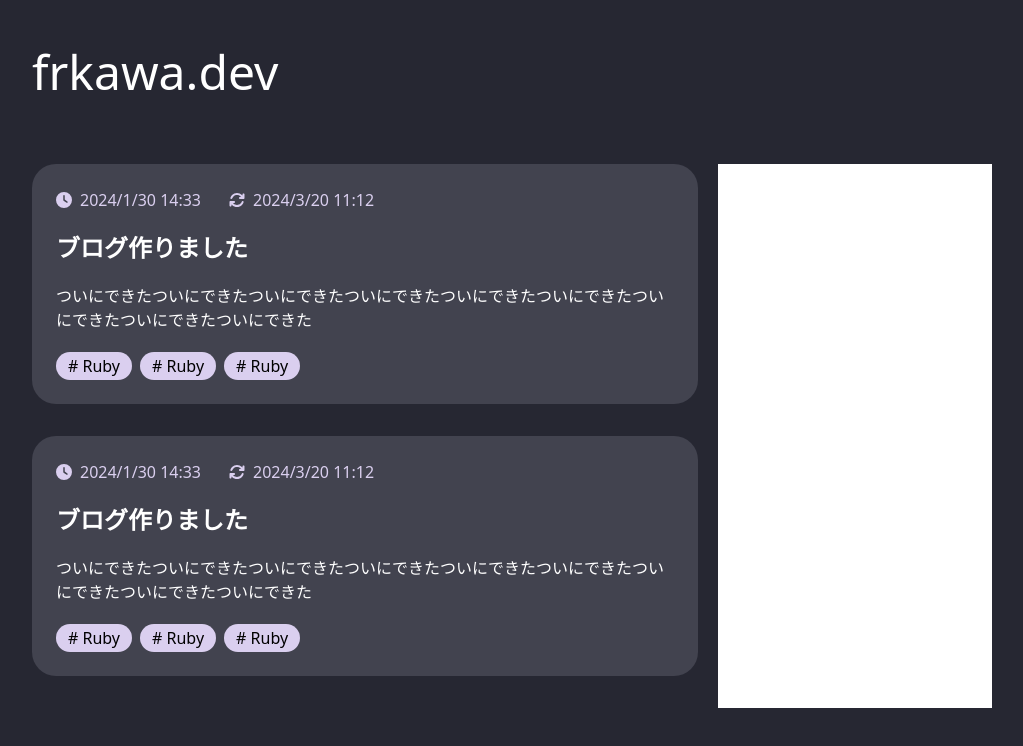
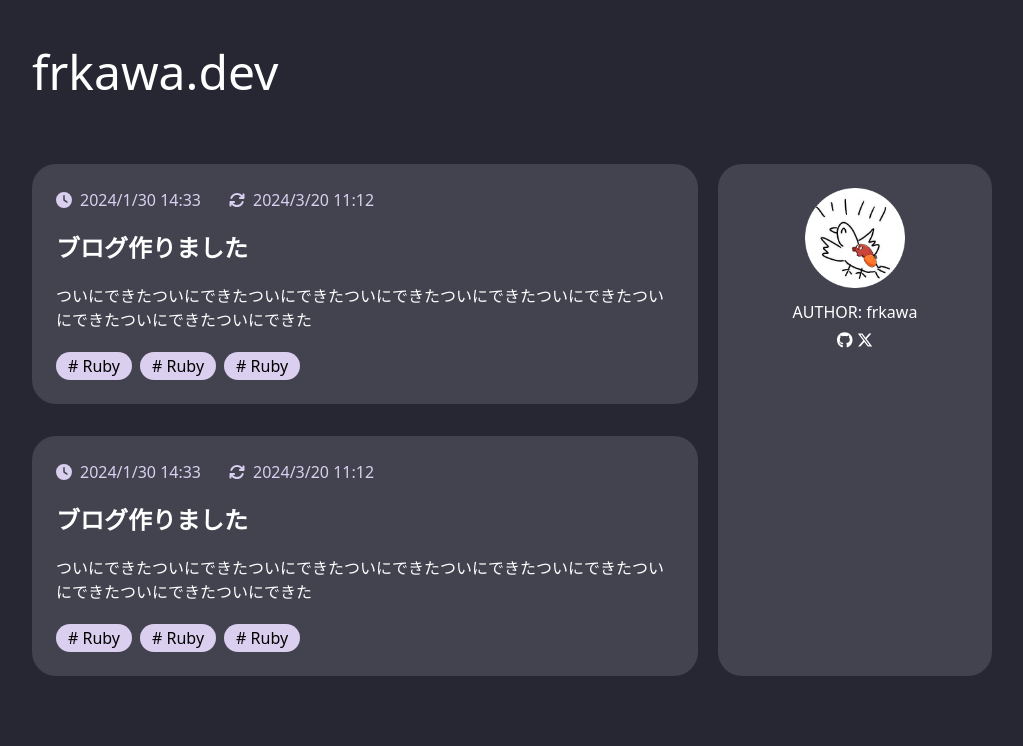
Before and after one commit to frkawa/frkawa-blog, a Next.js app in the folder next/: page / in a window 1280 px wide. Shown: the top 746 px of the page, without its empty margins (128-1151 px from the left). Built offline with nearby package versions, Linux system fonts and the light colour scheme.

Commit message:
サイドバー 名前部分だけ作成

```diff
--- a/next/app/page.tsx
+++ b/next/app/page.tsx
@@ -1,4 +1,9 @@
+import Image from "next/image";
 import ArticleCard from "./(components)/ArticleCard";
+import authorIcon from "/public/author_icon.png";
+import { FontAwesomeIcon } from "@fortawesome/react-fontawesome";
+import { faGithub, faXTwitter } from "@fortawesome/free-brands-svg-icons";
+import Link from "next/link";
 
 export default function Home() {
   return (
@@ -7,8 +12,19 @@ export default function Home() {
         <ArticleCard />
         <ArticleCard />
       </main>
-      <aside className="col-span-3 bg-white min-w-full">
-        aaa
+      <aside className="col-span-3 bg-my-middle-blue p-6 rounded-3xl mb-8 min-w-full">
+        <div className="text-center">
+          <Image src={authorIcon} alt="author icon" width={100} height={100} className="mx-auto mb-3" />
+          <div className="mb-1">AUTHOR: frkawa</div>
+          <div className="flex gap-1 justify-center">
+            <Link href="https://github.com/frkawa" rel="noopener noreferrer" target="_blank">
+              <FontAwesomeIcon icon={faGithub} className="h-4" />
+            </Link>
+            <Link href="https://x.com/frkawa_" rel="noopener noreferrer" target="_blank">
+              <FontAwesomeIcon icon={faXTwitter} className="h-4" />
+            </Link>
+          </div>
+        </div>
       </aside>
     </>
   );
```
Also changed, not shown: next/public/author_icon.png (added).
